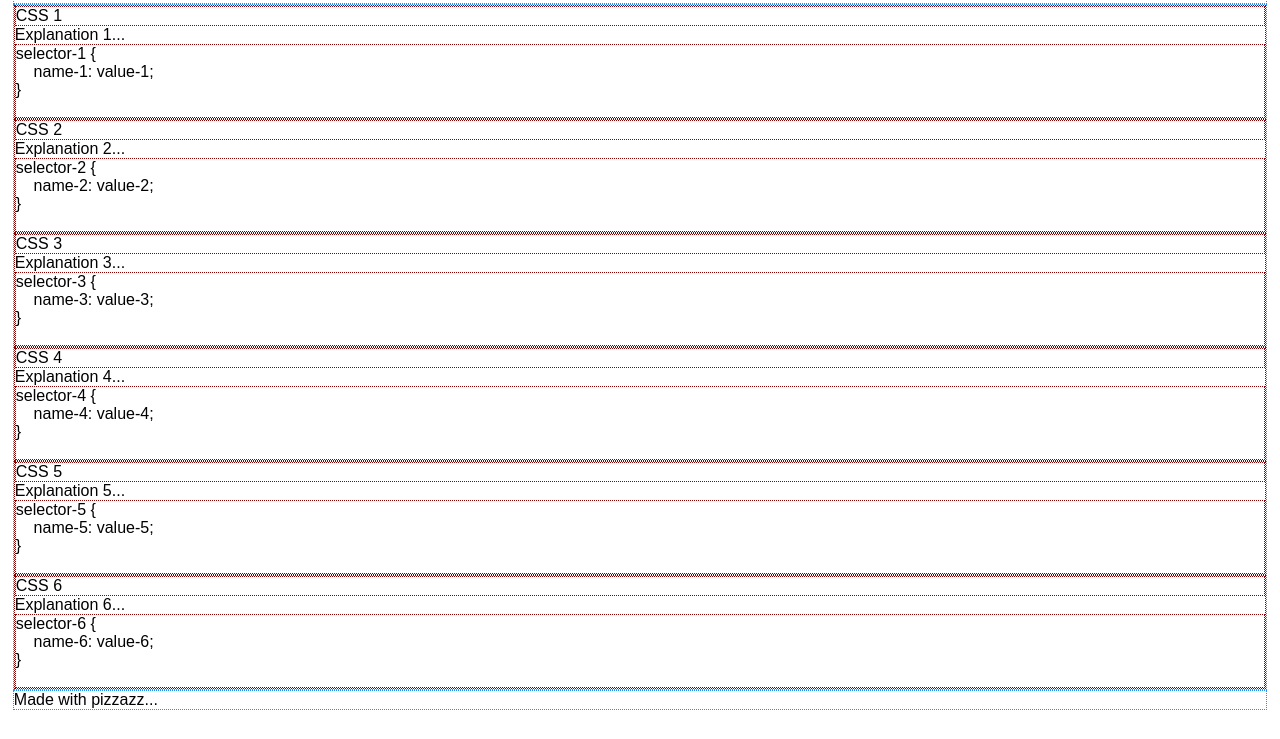
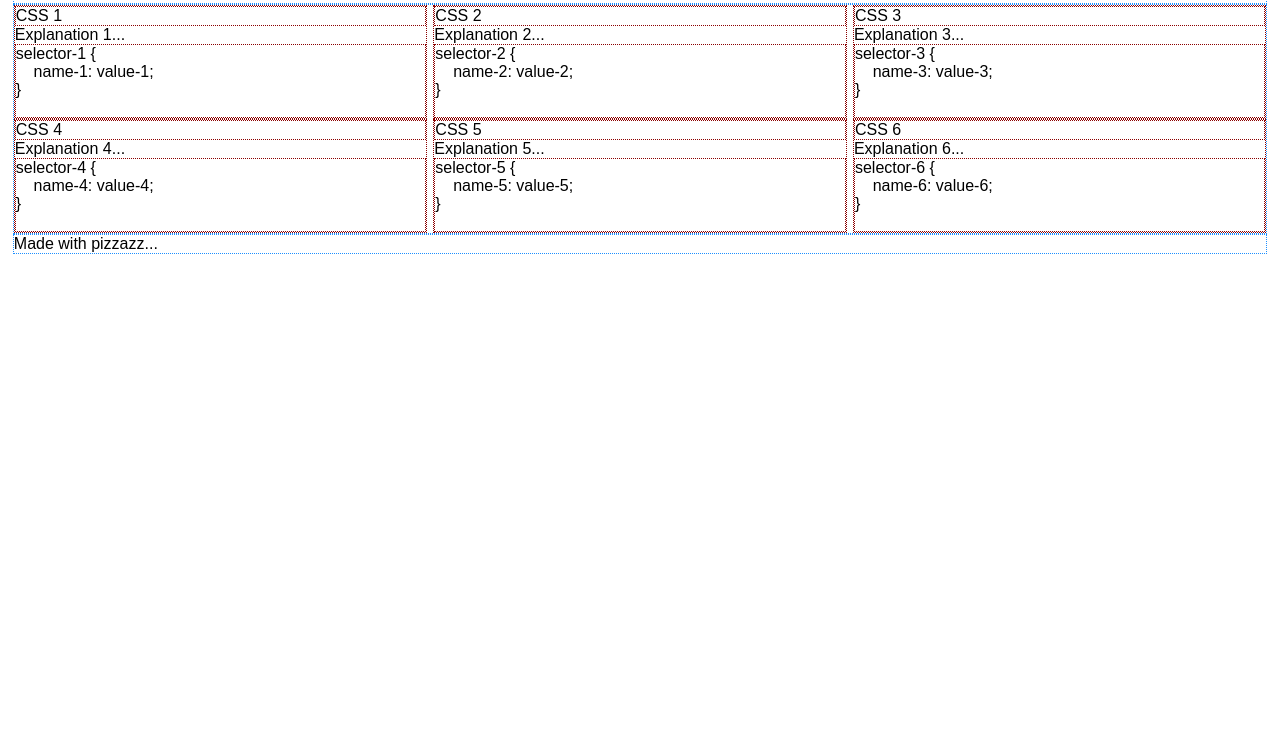
Before and after one commit to edfallin/css-snippet-cheatsheet, a plain HTML site: page index.html in a window 1280 px wide. Shown: the part 61-800 px from the top of the page. Drawn offline with Linux system fonts and the light colour scheme.

Commit message:
Finished CSS for varying column numbers at different screen sizes.

```diff
--- a/styles.css
+++ b/styles.css
@@ -19,6 +19,17 @@ body {
     flex: 0 0 100%;
 }
 
+@media screen and (min-width: 768px) {
+    .card {
+        flex: 0 0 50%;
+    }
+}
+
+@media screen and (min-width: 996px) {
+    .card {
+        flex: 0 0 33%;
+    }
+}
 
 
 /* region Delete these */
```
